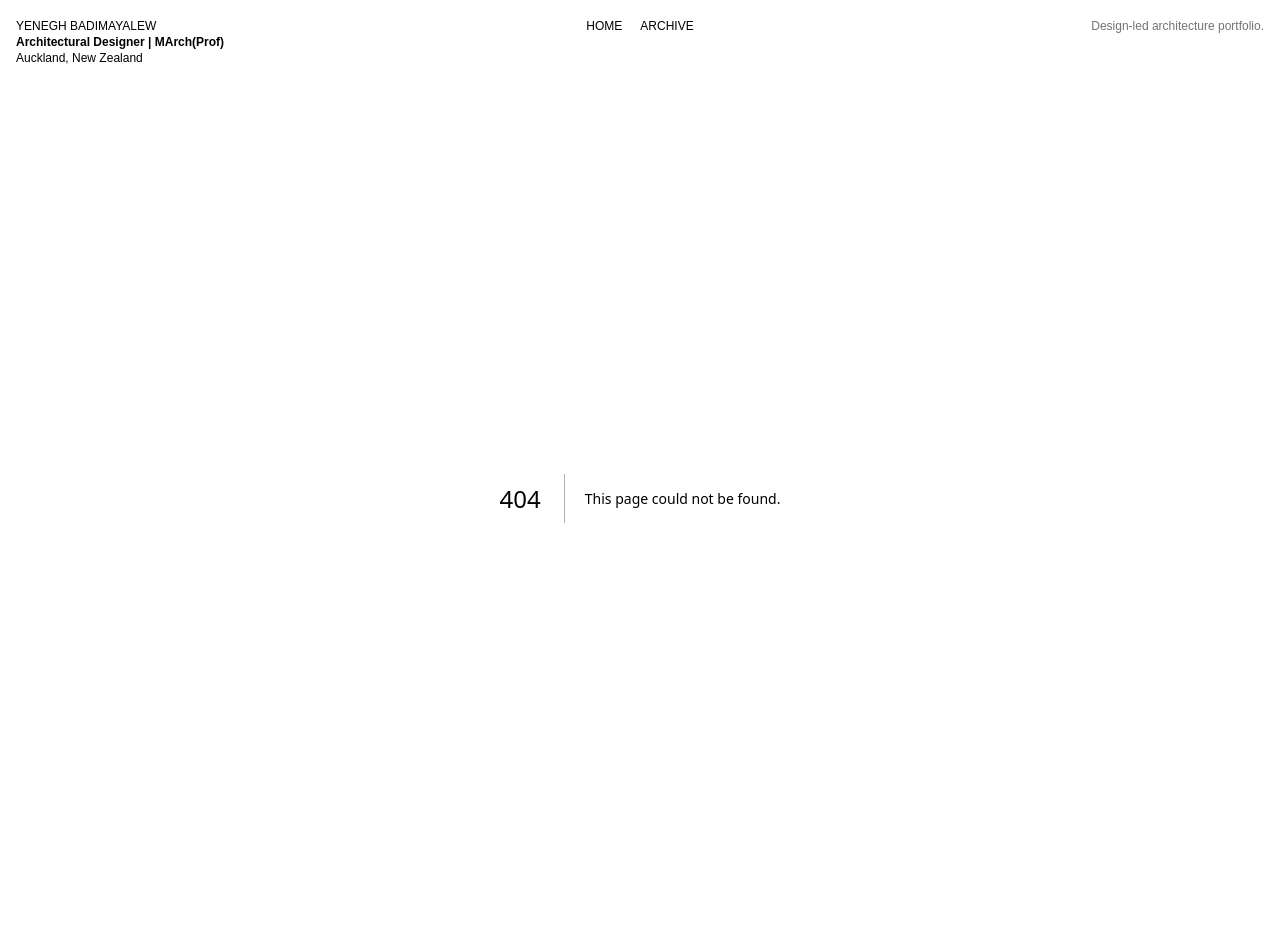
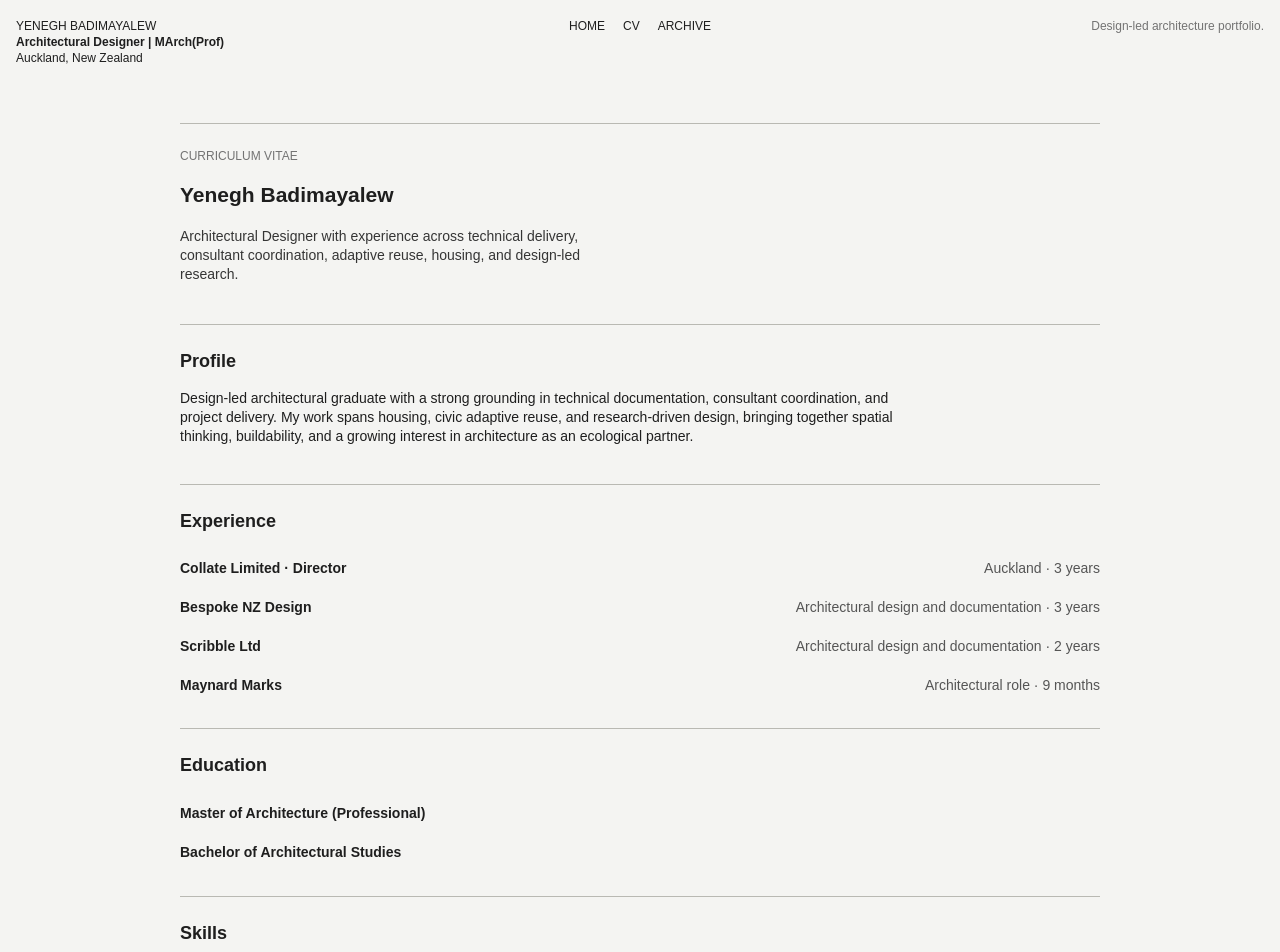
Before and after one commit to Yenegh/yenegh-portfolio, a Next.js app: page /cv in a window 1280 px wide. Before the commit this address had no page. Shown: the top 952 px of the page. Built offline with nearby package versions, Linux system fonts and the light colour scheme.

Commit message:
Add CV page and update header

```diff
--- /dev/null
+++ b/app/cv/page.tsx
@@ -0,0 +1,82 @@
+export default function CVPage() {
+  return (
+    <main className="cv-page">
+      <section className="cv-header">
+        <p className="section-label">Curriculum Vitae</p>
+        <h1>Yenegh Badimayalew</h1>
+        <p className="lead">
+          Architectural Designer with experience across technical delivery,
+          consultant coordination, adaptive reuse, housing, and design-led
+          research.
+        </p>
+      </section>
+
+      <section className="cv-section">
+        <h2>Profile</h2>
+        <p>
+          Design-led architectural graduate with a strong grounding in technical
+          documentation, consultant coordination, and project delivery. My work
+          spans housing, civic adaptive reuse, and research-driven design,
+          bringing together spatial thinking, buildability, and a growing
+          interest in architecture as an ecological partner.
+        </p>
+      </section>
+
+      <section className="cv-section">
+        <h2>Experience</h2>
+
+        <div className="cv-item">
+          <div className="cv-meta">Collate Limited · Director</div>
+          <div className="cv-detail">Auckland · 3 years</div>
+        </div>
+
+        <div className="cv-item">
+          <div className="cv-meta">Bespoke NZ Design</div>
+          <div className="cv-detail">Architectural design and documentation · 3 years</div>
+        </div>
+
+        <div className="cv-item">
+          <div className="cv-meta">Scribble Ltd</div>
+          <div className="cv-detail">Architectural design and documentation · 2 years</div>
+        </div>
+
+        <div className="cv-item">
+          <div className="cv-meta">Maynard Marks</div>
+          <div className="cv-detail">Architectural role · 9 months</div>
+        </div>
+      </section>
+
+      <section className="cv-section">
+        <h2>Education</h2>
+
+        <div className="cv-item">
+          <div className="cv-meta">Master of Architecture (Professional)</div>
+        </div>
+
+        <div className="cv-item">
+          <div className="cv-meta">Bachelor of Architectural Studies</div>
+        </div>
+      </section>
+
+      <section className="cv-section">
+        <h2>Skills</h2>
+        <p>
+          Autodesk Revit, technical documentation, consultant coordination,
+          Adobe Illustrator, Adobe InDesign, architectural drawing, design
+          development, BIM workflows, rendering, visual communication.
+        </p>
+      </section>
+
+      <section className="cv-section">
+        <h2>Professional Affiliations</h2>
+        <p>NZIA Graduate Member</p>
+      </section>
+
+      <section className="cv-section">
+        <h2>Contact</h2>
+        <p>Email: yenegh@email.com</p>
+        <p>LinkedIn: linkedin.com/in/yenegh</p>
+      </section>
+    </main>
+  );
+}
--- a/app/globals.css
+++ b/app/globals.css
@@ -277,3 +277,55 @@ img {
     grid-template-columns: 1fr;
   }
 }
+.cv-page {
+  max-width: 920px;
+  margin: 0 auto;
+  padding: 24px 0 72px;
+}
+
+.cv-header {
+  border-top: 1px solid var(--line);
+  padding-top: 24px;
+  margin-bottom: 40px;
+}
+
+.cv-section {
+  padding: 24px 0;
+  border-top: 1px solid var(--line);
+}
+
+.cv-section h2 {
+  margin: 0 0 16px;
+  font-size: 18px;
+}
+
+.cv-section p {
+  max-width: 720px;
+}
+
+.cv-item {
+  display: flex;
+  justify-content: space-between;
+  gap: 24px;
+  padding: 10px 0;
+}
+
+.cv-meta {
+  font-weight: 600;
+}
+
+.cv-detail {
+  color: #555;
+  text-align: right;
+}
+
+@media (max-width: 768px) {
+  .cv-item {
+    flex-direction: column;
+    gap: 4px;
+  }
+
+  .cv-detail {
+    text-align: left;
+  }
+}
--- a/app/page.tsx
+++ b/app/page.tsx
@@ -6,7 +6,7 @@ export default function HomePage() {
     <main>
       <section className="hero">
         <div>
-          <p className="section-label">Architecture Portfolio</p>
+          <p className="section-label">Portfolio</p>
           <h1>Design-led thinking with delivery fluency.</h1>
         </div>
         <div>
--- a/components/Header.tsx
+++ b/components/Header.tsx
@@ -11,6 +11,7 @@ export function Header() {
 
       <nav aria-label="Main navigation">
         <Link href="/">Home</Link>
+        <Link href="/cv">CV</Link>
         <Link href="/archive">Archive</Link>
       </nav>
 
```
Also changed, not shown: 1 other file (tests, documents, lock files or other folders).
